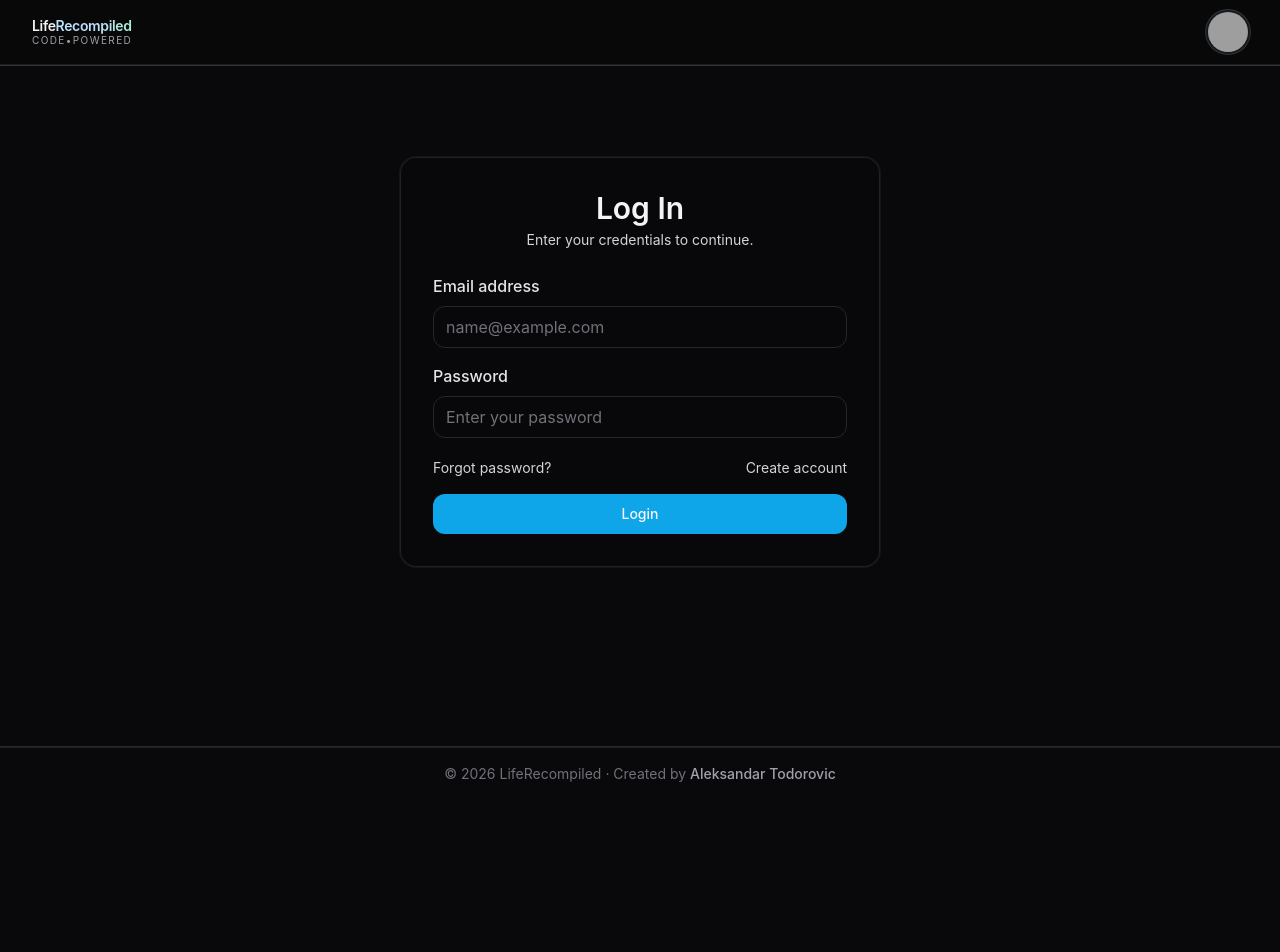
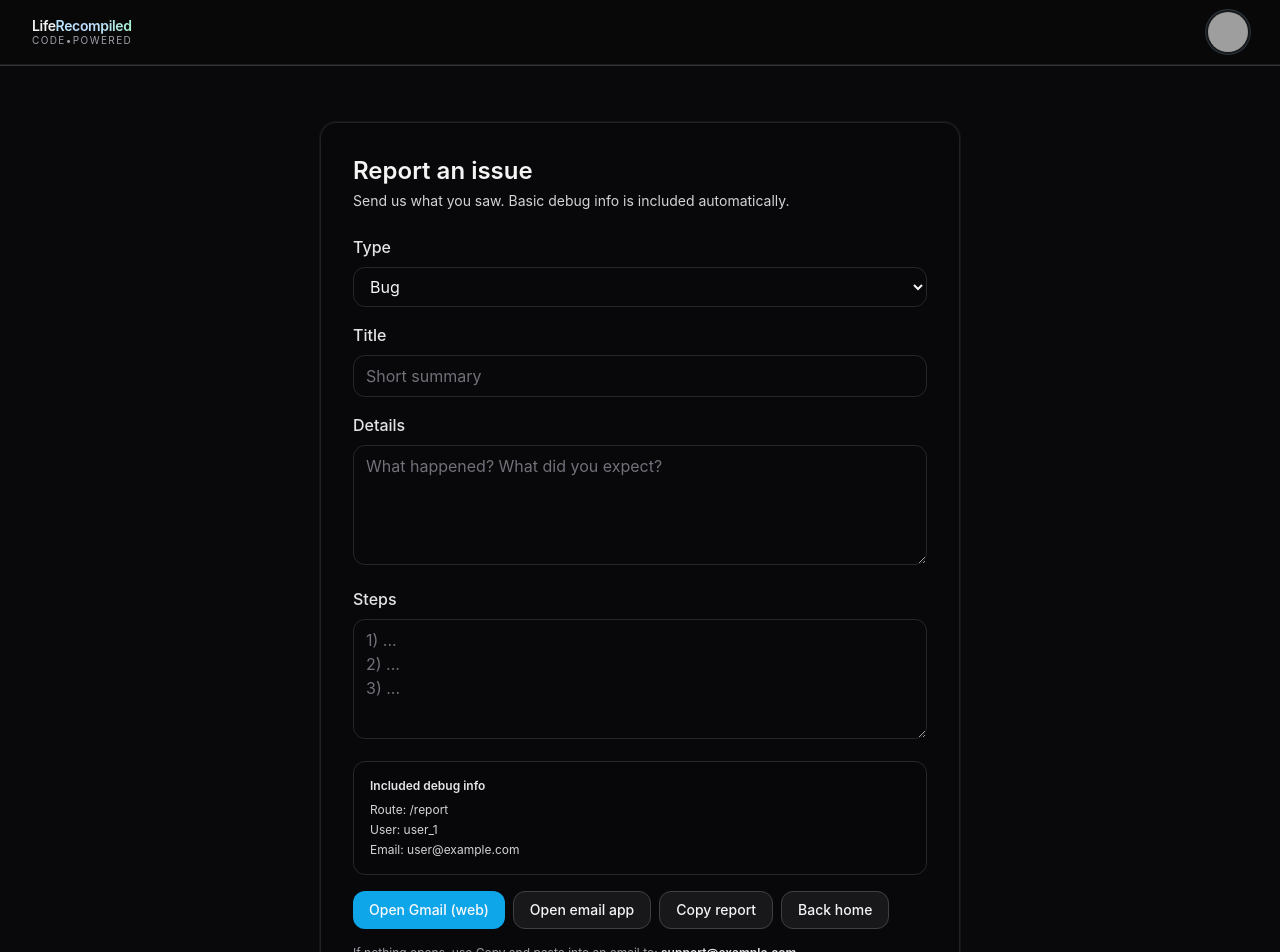
Before and after one commit to cole92/liferecompiled, a React (Vite) app: page /report in a window 1280 px wide. Before the commit this address led to /login. Shown: the top 952 px of the page. Before the commit the page ends 800 px from the top, so only its background shows below. Built offline with nearby package versions, Linux system fonts and the light colour scheme; no server answers; the database is empty; sample sign-in values are in the browser's storage; grey boxes are pictures that could not be loaded.

Commit message:
feat: add report issue page (gmail/mailto/copy)

```diff
--- a/src/App.jsx
+++ b/src/App.jsx
@@ -9,6 +9,7 @@ import Home from "./pages/Home";
 import Login from "./pages/Login";
 import Register from "./pages/Register";
 import ForgotPassword from "./pages/ForgotPassword";
+import ReportIssue from "./pages/ReportIssue";
 import MyPosts from "./pages/MyPosts";
 import CreatePost from "./pages/CreatePost";
 import EditPost from "./pages/EditPost";
@@ -48,6 +49,7 @@ function App() {
 
           <Route path="/dashboard/settings" element={<Settings />} />
           <Route path="/profile" element={<Profile />} />
+          <Route path="/report" element={<ReportIssue />} />
         </Route>
 
         <Route path="/profile/:uid" element={<Profile />} />
--- a/src/components/AvatarDropdown.jsx
+++ b/src/components/AvatarDropdown.jsx
@@ -63,10 +63,10 @@ const AvatarDropdown = ({ user, logout, isLoggingOut }) => {
       (err) => {
         console.error(
           "AvatarDropdown: failed to read TopContributor badge",
-          err
+          err,
         );
         setIsTopContributor(false);
-      }
+      },
     );
 
     return () => unsubscribe();
@@ -120,7 +120,7 @@ const AvatarDropdown = ({ user, logout, isLoggingOut }) => {
     SURFACE_PANEL_INNER,
     "relative",
     "ring-1 ring-sky-200/10",
-    "border-sky-500/15"
+    "border-sky-500/15",
   );
 
   return (
@@ -166,7 +166,7 @@ const AvatarDropdown = ({ user, logout, isLoggingOut }) => {
                     to="/dashboard"
                     className={cx(
                       linkBase,
-                      location.pathname === "/dashboard" && linkActive
+                      location.pathname === "/dashboard" && linkActive,
                     )}
                   >
                     Dashboard
@@ -178,7 +178,7 @@ const AvatarDropdown = ({ user, logout, isLoggingOut }) => {
                     to="/profile"
                     className={cx(
                       linkBase,
-                      location.pathname === "/profile" && linkActive
+                      location.pathname === "/profile" && linkActive,
                     )}
                   >
                     Profile Info
@@ -190,10 +190,22 @@ const AvatarDropdown = ({ user, logout, isLoggingOut }) => {
                     to="/dashboard/settings"
                     className={cx(
                       linkBase,
-                      location.pathname === "/dashboard/settings" && linkActive
+                      location.pathname === "/dashboard/settings" && linkActive,
                     )}
                   >
                     Settings
+                  </NavLink>
+                </li>
+
+                <li>
+                  <NavLink
+                    to="/report"
+                    className={cx(
+                      linkBase,
+                      location.pathname === "/report" && linkActive,
+                    )}
+                  >
+                    Report issue
                   </NavLink>
                 </li>
 
@@ -202,7 +214,7 @@ const AvatarDropdown = ({ user, logout, isLoggingOut }) => {
                     type="button"
                     className={cx(
                       "w-full text-left px-4 py-2 text-sm text-zinc-200 hover:bg-zinc-900/50 hover:text-zinc-100 transition rounded-lg disabled:opacity-60",
-                      FOCUS_RING
+                      FOCUS_RING,
                     )}
                     onClick={logout}
                     disabled={isLoggingOut}
--- /dev/null
+++ b/src/pages/ReportIssue.jsx
@@ -0,0 +1,274 @@
+// src/pages/ReportIssue.jsx
+import { useContext, useMemo, useState } from "react";
+import { Link, useLocation } from "react-router-dom";
+import { AuthContext } from "../context/AuthContext";
+import {
+  showErrorToast,
+  showInfoToast,
+  showSuccessToast,
+} from "../utils/toastUtils";
+
+const SUPPORT_EMAIL =
+  import.meta.env.VITE_SUPPORT_EMAIL || "support@example.com";
+
+function buildMailto({ to, subject, body }) {
+  const s = encodeURIComponent(subject);
+  const b = encodeURIComponent(body);
+  return `mailto:${to}?subject=${s}&body=${b}`;
+}
+
+function buildGmailComposeUrl({ to, subject, body }) {
+  const params = new URLSearchParams({
+    view: "cm",
+    fs: "1",
+    to,
+    su: subject,
+    body,
+  });
+  return `https://mail.google.com/mail/?${params.toString()}`;
+}
+
+const ReportIssue = () => {
+  const { user } = useContext(AuthContext);
+  const location = useLocation();
+
+  const [type, setType] = useState("Bug");
+  const [title, setTitle] = useState("");
+  const [details, setDetails] = useState("");
+  const [steps, setSteps] = useState("");
+
+  const meta = useMemo(() => {
+    const now = new Date().toISOString();
+    return {
+      time: now,
+      route: location.pathname,
+      url: window.location.href,
+      uid: user?.uid ?? "guest",
+      email: user?.email ?? "unknown",
+      ua: navigator.userAgent,
+    };
+  }, [location.pathname, user?.uid, user?.email]);
+
+  const subject = useMemo(() => {
+    const t = title.trim() || "No title";
+    return `[${type}] ${t} (route: ${meta.route})`;
+  }, [type, title, meta.route]);
+
+  const composedBody = useMemo(() => {
+    return [
+      `Type: ${type}`,
+      `Title: ${title.trim() || "-"}`,
+      "",
+      "Details:",
+      details.trim() || "-",
+      "",
+      "Steps to reproduce:",
+      steps.trim() || "-",
+      "",
+      "---- Debug ----",
+      `Time: ${meta.time}`,
+      `Route: ${meta.route}`,
+      `URL: ${meta.url}`,
+      `User UID: ${meta.uid}`,
+      `User Email: ${meta.email}`,
+      `User Agent: ${meta.ua}`,
+    ].join("\n");
+  }, [type, title, details, steps, meta]);
+
+  const mailtoHref = useMemo(() => {
+    return buildMailto({ to: SUPPORT_EMAIL, subject, body: composedBody });
+  }, [subject, composedBody]);
+
+  const gmailHref = useMemo(() => {
+    return buildGmailComposeUrl({
+      to: SUPPORT_EMAIL,
+      subject,
+      body: composedBody,
+    });
+  }, [subject, composedBody]);
+
+  const validateRequired = () => {
+    if (!title.trim() || !details.trim()) {
+      showErrorToast("Please enter title and details.", {
+        toastId: "report-required",
+      });
+      return false;
+    }
+    return true;
+  };
+
+  const handleOpenEmailApp = () => {
+    if (!validateRequired()) return;
+
+    try {
+      window.location.href = mailtoHref;
+      showSuccessToast("Opening your email app...", {
+        toastId: "report-open-mailto",
+      });
+    } catch (err) {
+      void err;
+      showInfoToast("Could not open email app. Use Gmail or Copy.", {
+        toastId: "report-mailto-fail",
+      });
+    }
+  };
+
+  const handleOpenGmail = () => {
+    if (!validateRequired()) return;
+
+    const win = window.open(gmailHref, "_blank", "noopener,noreferrer");
+    if (!win) {
+      showInfoToast("Popup blocked. Use Copy report instead.", {
+        toastId: "report-popup-blocked",
+      });
+      return;
+    }
+
+    showSuccessToast("Opening Gmail in a new tab...", {
+      toastId: "report-open-gmail",
+    });
+  };
+
+  const handleCopy = async () => {
+    if (!validateRequired()) return;
+
+    const payload = [
+      `To: ${SUPPORT_EMAIL}`,
+      `Subject: ${subject}`,
+      "",
+      composedBody,
+    ].join("\n");
+
+    try {
+      await navigator.clipboard.writeText(payload);
+      showSuccessToast("Report copied to clipboard.", {
+        toastId: "report-copied",
+      });
+    } catch (err) {
+      void err;
+      showErrorToast("Could not copy. Please select and copy manually.", {
+        toastId: "report-copy-fail",
+      });
+    }
+  };
+
+  return (
+    <div className="mx-auto w-full max-w-2xl px-4 py-10">
+      <div className="ui-card p-6 sm:p-8">
+        <h2 className="text-2xl font-semibold text-zinc-100">
+          Report an issue
+        </h2>
+        <p className="mt-1 text-sm text-zinc-300">
+          Send us what you saw. Basic debug info is included automatically.
+        </p>
+
+        <div className="mt-6 space-y-4">
+          <div className="space-y-2">
+            <label className="ui-label" htmlFor="report-type">
+              Type
+            </label>
+            <select
+              id="report-type"
+              className="ui-input"
+              value={type}
+              onChange={(e) => setType(e.target.value)}
+            >
+              <option>Bug</option>
+              <option>Feedback</option>
+              <option>UI issue</option>
+              <option>Performance</option>
+            </select>
+          </div>
+
+          <div className="space-y-2">
+            <label className="ui-label" htmlFor="report-title">
+              Title
+            </label>
+            <input
+              id="report-title"
+              className="ui-input"
+              value={title}
+              onChange={(e) => setTitle(e.target.value)}
+              placeholder="Short summary"
+              autoComplete="off"
+            />
+          </div>
+
+          <div className="space-y-2">
+            <label className="ui-label" htmlFor="report-details">
+              Details
+            </label>
+            <textarea
+              id="report-details"
+              className="ui-input min-h-[120px]"
+              value={details}
+              onChange={(e) => setDetails(e.target.value)}
+              placeholder="What happened? What did you expect?"
+            />
+          </div>
+
+          <div className="space-y-2">
+            <label className="ui-label" htmlFor="report-steps">
+              Steps
+            </label>
+            <textarea
+              id="report-steps"
+              className="ui-input min-h-[120px]"
+              value={steps}
+              onChange={(e) => setSteps(e.target.value)}
+              placeholder={"1) ...\n2) ...\n3) ..."}
+            />
+          </div>
+
+          <div className="rounded-xl border border-zinc-800 bg-zinc-950/50 p-4 text-xs text-zinc-300">
+            <div className="font-semibold text-zinc-200">
+              Included debug info
+            </div>
+            <div className="mt-2 grid gap-1">
+              <div>Route: {meta.route}</div>
+              <div>User: {meta.uid}</div>
+              <div>Email: {meta.email}</div>
+            </div>
+          </div>
+
+          <div className="flex flex-col gap-2 sm:flex-row">
+            <button
+              type="button"
+              className="ui-button-primary"
+              onClick={handleOpenGmail}
+            >
+              Open Gmail (web)
+            </button>
+
+            <button
+              type="button"
+              className="ui-button-secondary"
+              onClick={handleOpenEmailApp}
+            >
+              Open email app
+            </button>
+
+            <button
+              type="button"
+              className="ui-button-secondary"
+              onClick={handleCopy}
+            >
+              Copy report
+            </button>
+
+            <Link to="/" className="ui-button-secondary text-center">
+              Back home
+            </Link>
+          </div>
+
+          <p className="text-xs text-zinc-400">
+            If nothing opens, use Copy and paste into an email to:{" "}
+            <span className="font-semibold text-zinc-200">{SUPPORT_EMAIL}</span>
+          </p>
+        </div>
+      </div>
+    </div>
+  );
+};
+
+export default ReportIssue;
```
